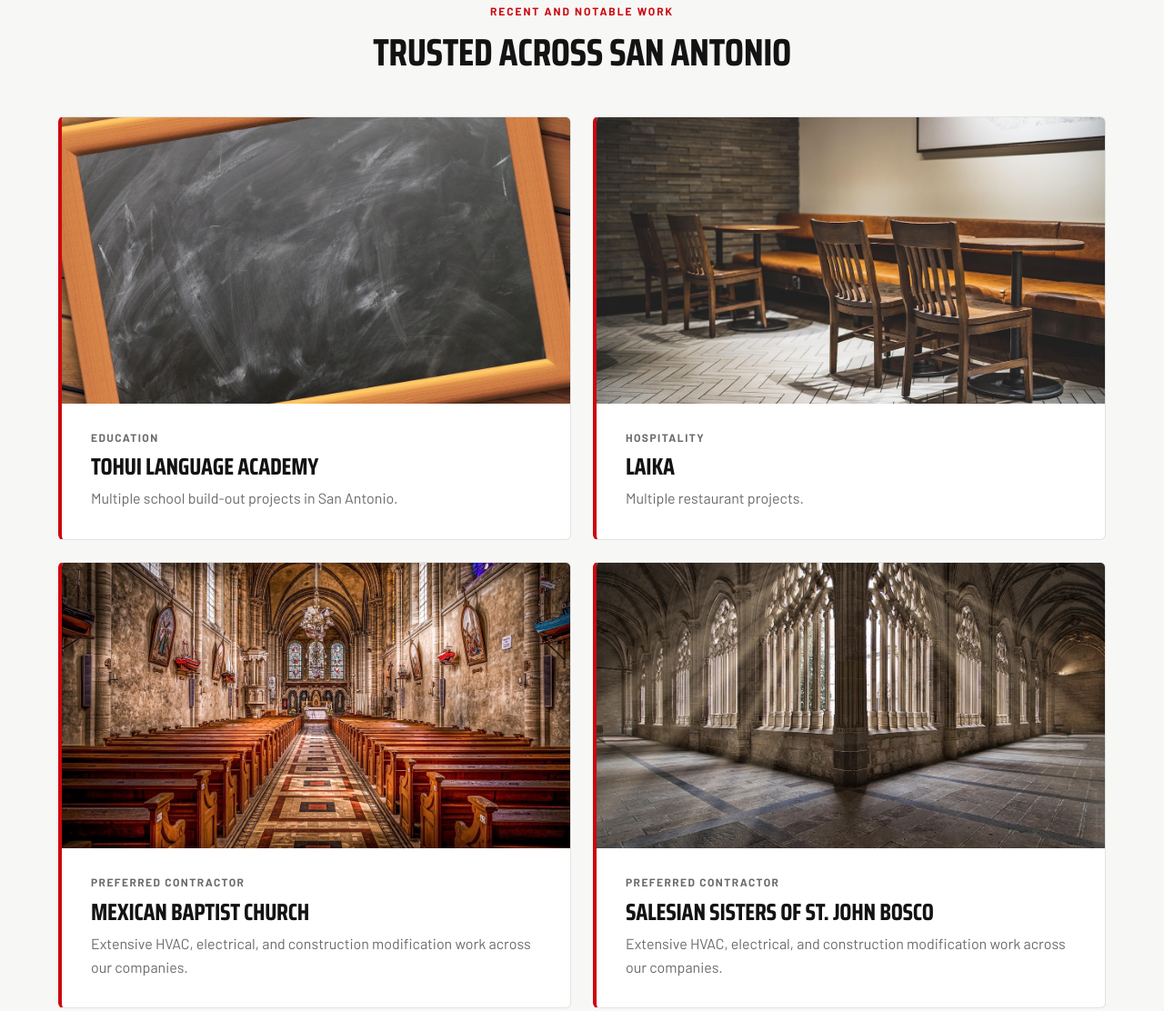
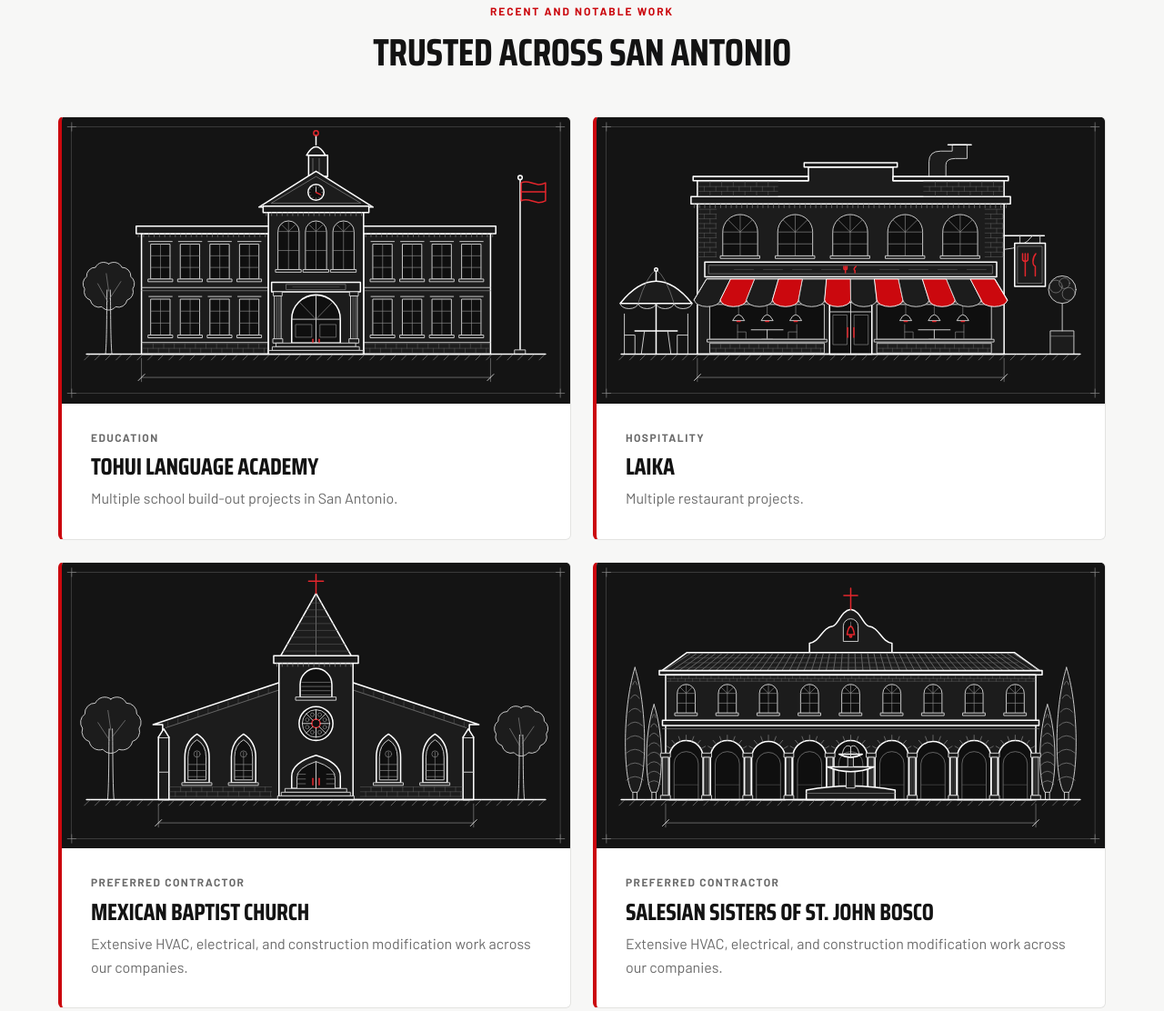
Before and after one commit to BDO811/axiom-general-contractor, a plain HTML site: page index.html in a window 1280 px wide. Shown: the part 3894-5006 px from the top of the page at 91% size. Drawn offline with Linux system fonts and the light colour scheme.

Commit message:
Replace project photos with custom line drawings
Co-Authored-By: Claude Opus 5.5 <noreply@anthropic.com>

```diff
--- a/index.html
+++ b/index.html
@@ -218,7 +218,7 @@
         </div>
         <div class="work-grid">
           <article class="work-card">
-            <img src="img/photos/work-school.jpg" alt="Classroom chalkboard" loading="lazy">
+            <img src="img/drawings/project-school.svg" alt="Line drawing of a two-story school building" width="960" height="540" loading="lazy">
             <div class="work-body">
               <span class="work-type">Education</span>
               <h3>Tohui Language Academy</h3>
@@ -226,7 +226,7 @@
             </div>
           </article>
           <article class="work-card">
-            <img src="img/photos/work-restaurant.jpg" alt="Restaurant dining room" loading="lazy">
+            <img src="img/drawings/project-restaurant.svg" alt="Line drawing of a restaurant storefront with an awning" width="960" height="540" loading="lazy">
             <div class="work-body">
               <span class="work-type">Hospitality</span>
               <h3>Laika</h3>
@@ -234,7 +234,7 @@
             </div>
           </article>
           <article class="work-card">
-            <img src="img/photos/work-church.jpg" alt="Church sanctuary with wooden pews" loading="lazy">
+            <img src="img/drawings/project-church.svg" alt="Line drawing of a church with a central steeple" width="960" height="540" loading="lazy">
             <div class="work-body">
               <span class="work-type">Preferred contractor</span>
               <h3>Mexican Baptist Church</h3>
@@ -242,7 +242,7 @@
             </div>
           </article>
           <article class="work-card">
-            <img src="img/photos/work-sisters.jpg" alt="Stone cloister with arched windows" loading="lazy">
+            <img src="img/drawings/project-cloister.svg" alt="Line drawing of a convent cloister with a bell gable and fountain" width="960" height="540" loading="lazy">
             <div class="work-body">
               <span class="work-type">Preferred contractor</span>
               <h3>Salesian Sisters of St. John Bosco</h3>
--- a/styles.css
+++ b/styles.css
@@ -221,7 +221,7 @@ p { margin: 0; }
 .photo-band h2 { color: var(--white); font-size: clamp(38px, 6vw, 64px); }
 
 .work-card { padding: 0; overflow: hidden; }
-.work-card > img { width: 100%; aspect-ratio: 16 / 9; object-fit: cover; }
+.work-card > img { display: block; width: 100%; height: auto; aspect-ratio: 16 / 9; object-fit: contain; background: #141414; }
 .work-body { padding: 28px 32px 32px; }
 
 .mini-photo-row { display: grid; grid-template-columns: repeat(3, 1fr); gap: 12px; margin-top: 32px; }
```
Also changed, not shown: img/drawings/project-church.svg (added), img/drawings/project-cloister.svg (added), img/drawings/project-restaurant.svg (added), img/drawings/project-school.svg (added), img/photos/work-church.jpg (deleted), img/photos/work-restaurant.jpg (deleted), img/photos/work-school.jpg (deleted), img/photos/work-sisters.jpg (deleted).
